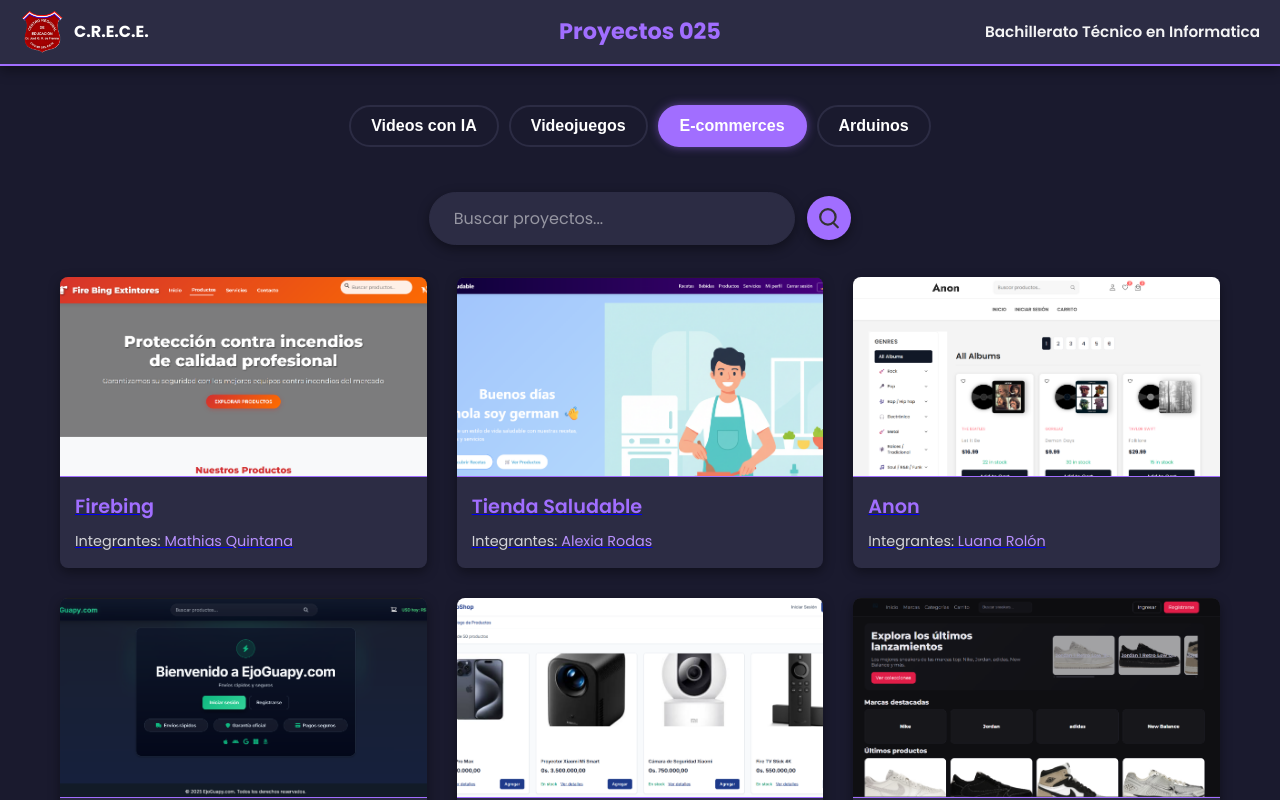
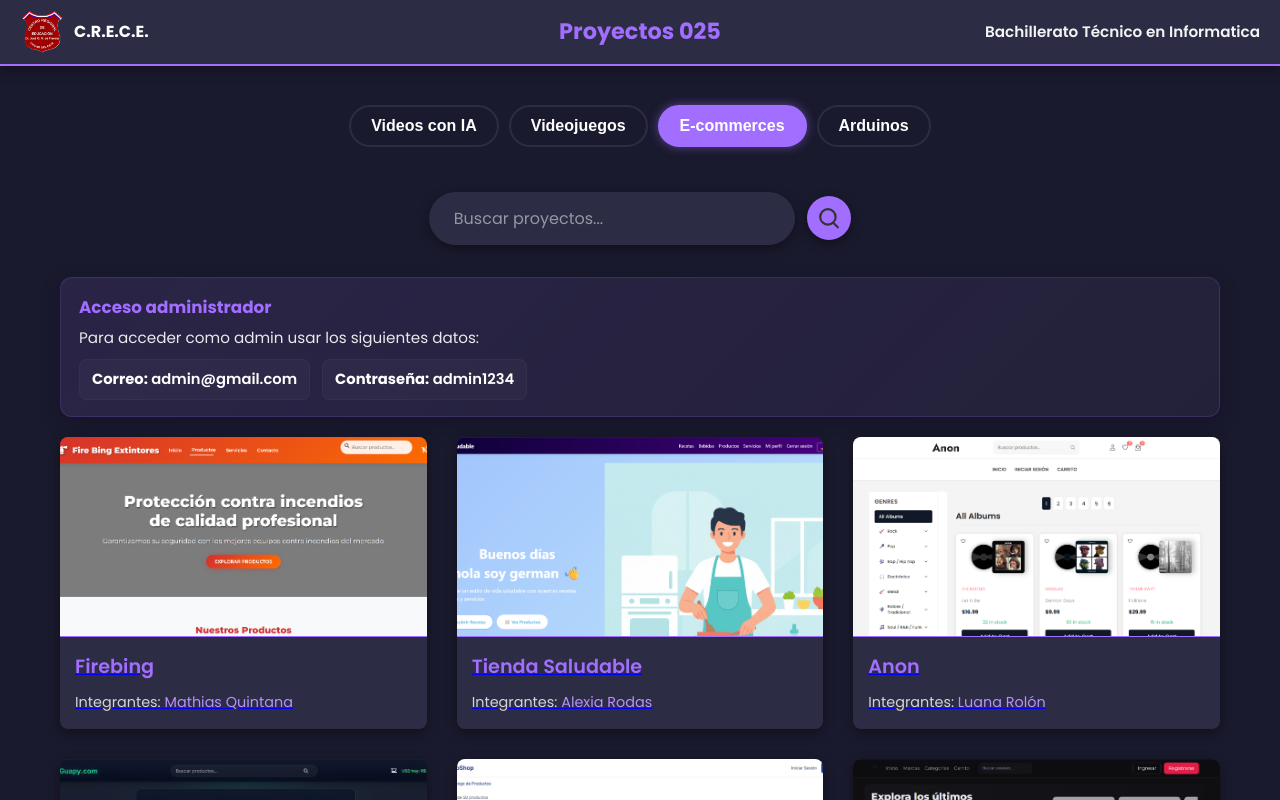
Before and after one commit to Lua546/Proyectos-BTI-025, a plain HTML site: page index.html in a window 1280 px wide. Both pictures are taken after a click on the button "E-commerces". Shown: the top 800 px of the page. Drawn offline with Linux system fonts and the light colour scheme.

Commit message:
se añadio info para admin

```diff
--- a/script.js
+++ b/script.js
@@ -754,7 +754,42 @@ function displayProjects(category) {
     }
 
     const cardsHTML = projects.map(createProjectCard).join('');
-    gallery.innerHTML = cardsHTML;
+
+    // Si la categoría es E-commerces, mostramos primero un recuadro informativo
+    if (category === "E-commerces") {
+        const adminInfoBoxHtml = `
+            <div class="admin-info-box" role="note" aria-label="Información de acceso admin">
+                <div class="admin-info-inner">
+                    <h3 class="admin-info-title">Acceso administrador</h3>
+                    <p class="admin-info-text">Para acceder como admin usar los siguientes datos:</p>
+                    <ul class="admin-cred-list">
+                        <li><strong>Correo:</strong> admin@gmail.com</li>
+                        <li><strong>Contraseña:</strong> admin1234</li>
+                    </ul>
+                </div>
+            </div>
+        `;
+
+        // Eliminar cualquier recuadro existente para evitar duplicados
+        const existingBox = document.querySelector('.admin-info-box');
+        if (existingBox) existingBox.remove();
+
+        // Crear el elemento y colocarlo ANTES de la galería (como hermano) para que quede por encima
+        const wrapper = document.createElement('div');
+        wrapper.innerHTML = adminInfoBoxHtml.trim();
+        const adminElement = wrapper.firstElementChild;
+        if (gallery.parentNode && adminElement) {
+            gallery.parentNode.insertBefore(adminElement, gallery);
+        }
+
+        // Rellenar solo la galería con las tarjetas (sin incluir el recuadro dentro)
+        gallery.innerHTML = `<div class="gallery-grid">${cardsHTML}</div>`;
+    } else {
+        // Al cambiar de categoría, eliminar el recuadro si existe
+        const existingBox = document.querySelector('.admin-info-box');
+        if (existingBox) existingBox.remove();
+        gallery.innerHTML = cardsHTML;
+    }
 }
 
 
--- a/style.css
+++ b/style.css
@@ -360,3 +360,67 @@ main {
 .ia-small-sep {
     height: 18px;
 }
+
+/* ------------------ Recuadro informativo para E-commerces (Admin access) ------------------ */
+.admin-info-box {
+    background: linear-gradient(135deg, rgba(161,110,255,0.12), rgba(184,145,255,0.06));
+    border: 1px solid rgba(161,110,255,0.18);
+    padding: 16px 18px;
+    border-radius: 12px;
+    margin-bottom: 20px;
+    display: flex;
+    align-items: center;
+    gap: 14px;
+    box-shadow: 0 6px 18px rgba(15, 12, 30, 0.45);
+}
+
+.admin-info-inner {
+    display: flex;
+    flex-direction: column;
+}
+
+.admin-info-title {
+    margin: 0 0 6px 0;
+    color: var(--accent-color);
+    font-size: 1.05rem;
+    font-weight: 700;
+}
+
+.admin-info-text {
+    margin: 0 0 8px 0;
+    color: rgba(255,255,255,0.9);
+    font-size: 0.95rem;
+}
+
+.admin-cred-list {
+    list-style: none;
+    margin: 0;
+    padding: 0;
+    display: flex;
+    gap: 12px;
+    flex-wrap: wrap;
+}
+
+.admin-cred-list li {
+    background: rgba(255,255,255,0.03);
+    padding: 8px 12px;
+    border-radius: 8px;
+    color: #fff;
+    font-weight: 600;
+    font-size: 0.92rem;
+    border: 1px solid rgba(255,255,255,0.03);
+}
+
+@media (max-width: 600px) {
+    .admin-info-box {
+        flex-direction: column;
+        align-items: flex-start;
+    }
+    .admin-cred-list {
+        width: 100%;
+        gap: 8px;
+    }
+    .admin-cred-list li {
+        width: 100%;
+    }
+}
```
